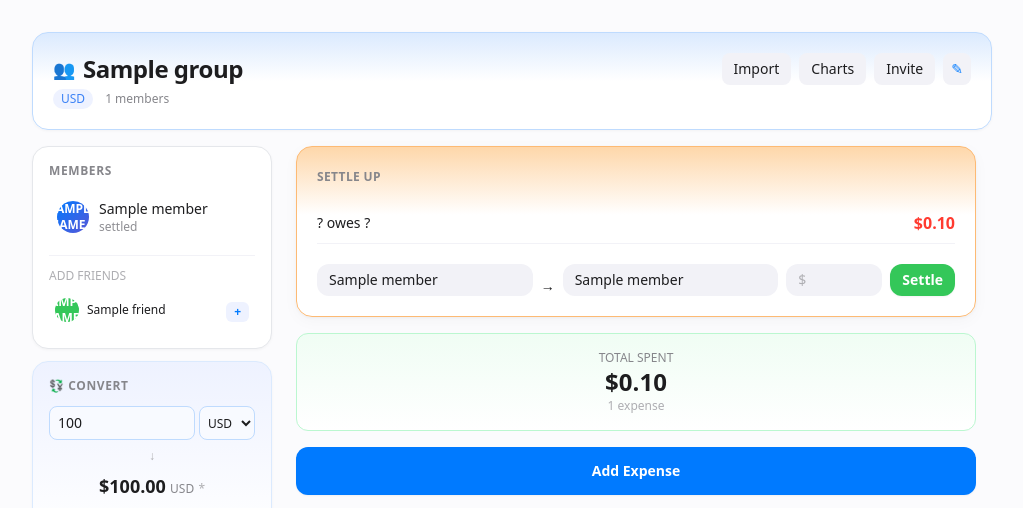
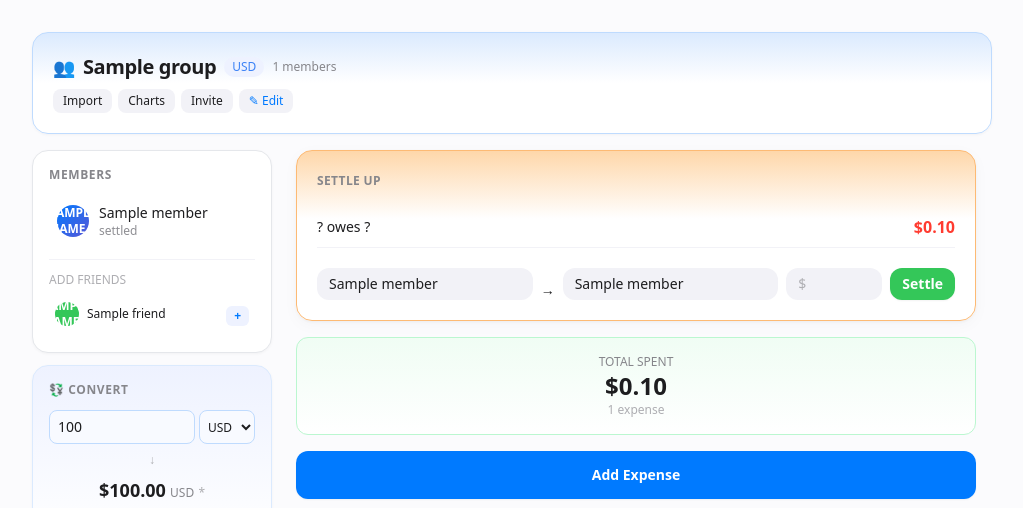
Before and after one commit to jvalin17/frenmo, a Python web app: template app/templates/group/detail.html in a window 1280 px wide. Shown: the part 52-560 px from the top of the page, without its empty margins (128-1151 px from the left). Run offline with Jinja, Linux system fonts and the light colour scheme; the template is opened without the code that fills it: most values are stand-ins (such as "Sample title", 1, 10 or a date in 2020); some libraries are stand-ins or nearby versions.

Commit message:
Fix mobile: group header buttons wrap with flex-wrap, smaller text, no overflow

```diff
--- a/app/templates/group/detail.html
+++ b/app/templates/group/detail.html
@@ -21,23 +21,17 @@
 <!-- Group Header Card -->
 <div style="max-width: 960px; margin: 0 auto 1rem auto;">
     <div class="rounded-2xl p-5" style="background: linear-gradient(180deg, #DBEAFE 0%, #FFFFFF 50%); border: 1px solid #BFDBFE; box-shadow: 0 1px 3px rgba(0,0,0,0.04);">
-        <div class="flex justify-between items-start">
-            <div>
-                <div class="flex items-center gap-2">
-                    <span class="text-lg">{% if group.type == 'trip' %}✈️{% elif group.type == 'home' %}🏠{% elif group.type == 'couple' %}💑{% else %}👥{% endif %}</span>
-                    <h2 class="text-2xl font-bold" style="color: #1D1D1F;">{{ group.name }}</h2>
-                </div>
-                <div class="flex items-center gap-3 mt-1">
-                    <span class="text-xs font-medium px-2 py-0.5 rounded-full" style="background: #EEF2FF; color: #3B82F6;">{{ group.currency }}</span>
-                    <span class="text-xs" style="color: #86868B;">{{ members|length }} members</span>
-                </div>
-            </div>
-            <div class="flex gap-2">
-                <a href="/statement/{{ group.id }}" class="text-sm font-medium px-3 py-1.5 rounded-lg" style="background: #F2F2F7; color: #1D1D1F; text-decoration: none;">Import</a>
-                <a href="/groups/{{ group.id }}/charts" class="text-sm font-medium px-3 py-1.5 rounded-lg" style="background: #F2F2F7; color: #1D1D1F; text-decoration: none;">Charts</a>
-                <a href="/groups/{{ group.id }}/invite" class="text-sm font-medium px-3 py-1.5 rounded-lg" style="background: #F2F2F7; color: #1D1D1F; text-decoration: none;">Invite</a>
-                <button onclick="document.getElementById('group-edit').style.display = document.getElementById('group-edit').style.display === 'none' ? 'block' : 'none'" class="text-sm px-2 py-1.5 rounded-lg" style="background: #F2F2F7; color: #007AFF; border: none; cursor: pointer;">✎</button>
-            </div>
+        <div class="flex items-center gap-2 mb-2">
+            <span class="text-lg">{% if group.type == 'trip' %}✈️{% elif group.type == 'home' %}🏠{% elif group.type == 'couple' %}💑{% else %}👥{% endif %}</span>
+            <h2 class="text-xl font-bold" style="color: #1D1D1F;">{{ group.name }}</h2>
+            <span class="text-xs font-medium px-2 py-0.5 rounded-full" style="background: #EEF2FF; color: #3B82F6;">{{ group.currency }}</span>
+            <span class="text-xs" style="color: #86868B;">{{ members|length }} members</span>
+        </div>
+        <div class="flex flex-wrap gap-1.5">
+            <a href="/statement/{{ group.id }}" class="text-xs font-medium px-2.5 py-1 rounded-lg" style="background: #F2F2F7; color: #1D1D1F; text-decoration: none;">Import</a>
+            <a href="/groups/{{ group.id }}/charts" class="text-xs font-medium px-2.5 py-1 rounded-lg" style="background: #F2F2F7; color: #1D1D1F; text-decoration: none;">Charts</a>
+            <a href="/groups/{{ group.id }}/invite" class="text-xs font-medium px-2.5 py-1 rounded-lg" style="background: #F2F2F7; color: #1D1D1F; text-decoration: none;">Invite</a>
+            <button onclick="document.getElementById('group-edit').style.display = document.getElementById('group-edit').style.display === 'none' ? 'block' : 'none'" class="text-xs px-2.5 py-1 rounded-lg" style="background: #F2F2F7; color: #007AFF; border: none; cursor: pointer;">✎ Edit</button>
         </div>
         <!-- Inline edit form -->
         <form id="group-edit" method="POST" action="/groups/{{ group.id }}/settings" style="display: none;" class="mt-3 pt-3" style="border-top: 1px solid #BFDBFE;">
```
